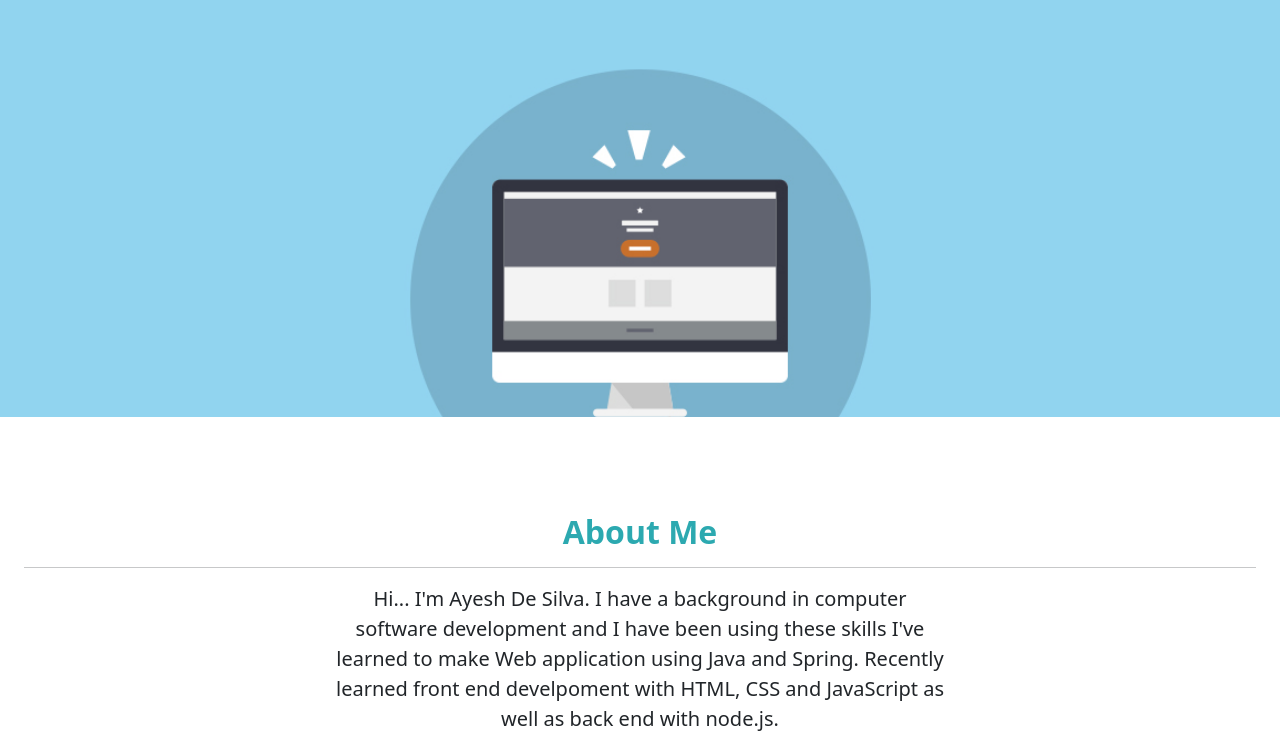
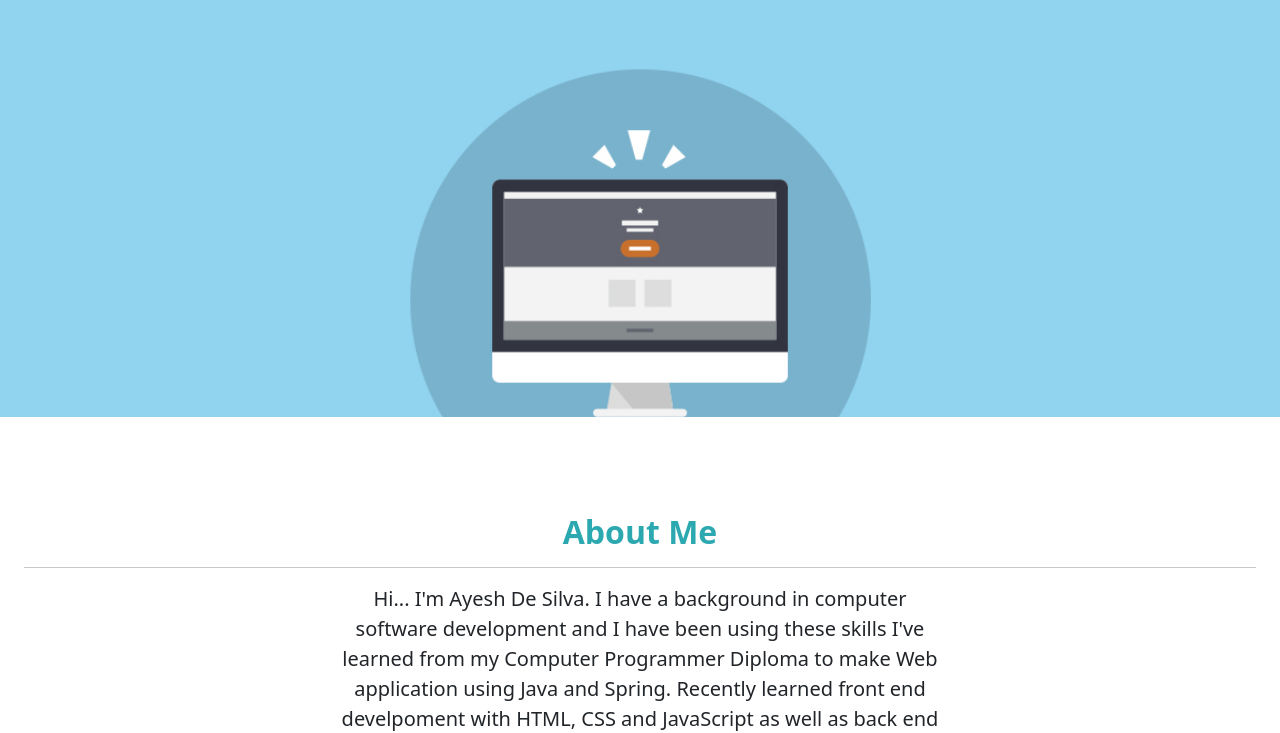
Before and after one commit to AyeshDeSilva/Portfolio, a plain HTML site: page index.html in a window 1280 px wide. Shown: the part 223-956 px from the top of the page. Drawn offline with nearby package versions, Linux system fonts and the light colour scheme.

Commit message:
Change introduction

```diff
--- a/index.html
+++ b/index.html
@@ -35,7 +35,7 @@
             <h2 class="about-header">About Me</h2>
             <hr>
             <div class="col-lg-6 mx-auto">
-              <p class="lead mb-4">Hi... I'm Ayesh De Silva. I have a background in computer software development and I have been using these skills I've learned to make Web application using Java and Spring.
+              <p class="lead mb-4">Hi... I'm Ayesh De Silva. I have a background in computer software development and I have been using these skills I've learned from my Computer Programmer Diploma to make Web application using Java and Spring.
                 Recently learned front end develpoment with HTML, CSS and JavaScript as well as back end with node.js.
               </p>
               <div class="d-grid gap-2 d-sm-flex justify-content-sm-center">
```
